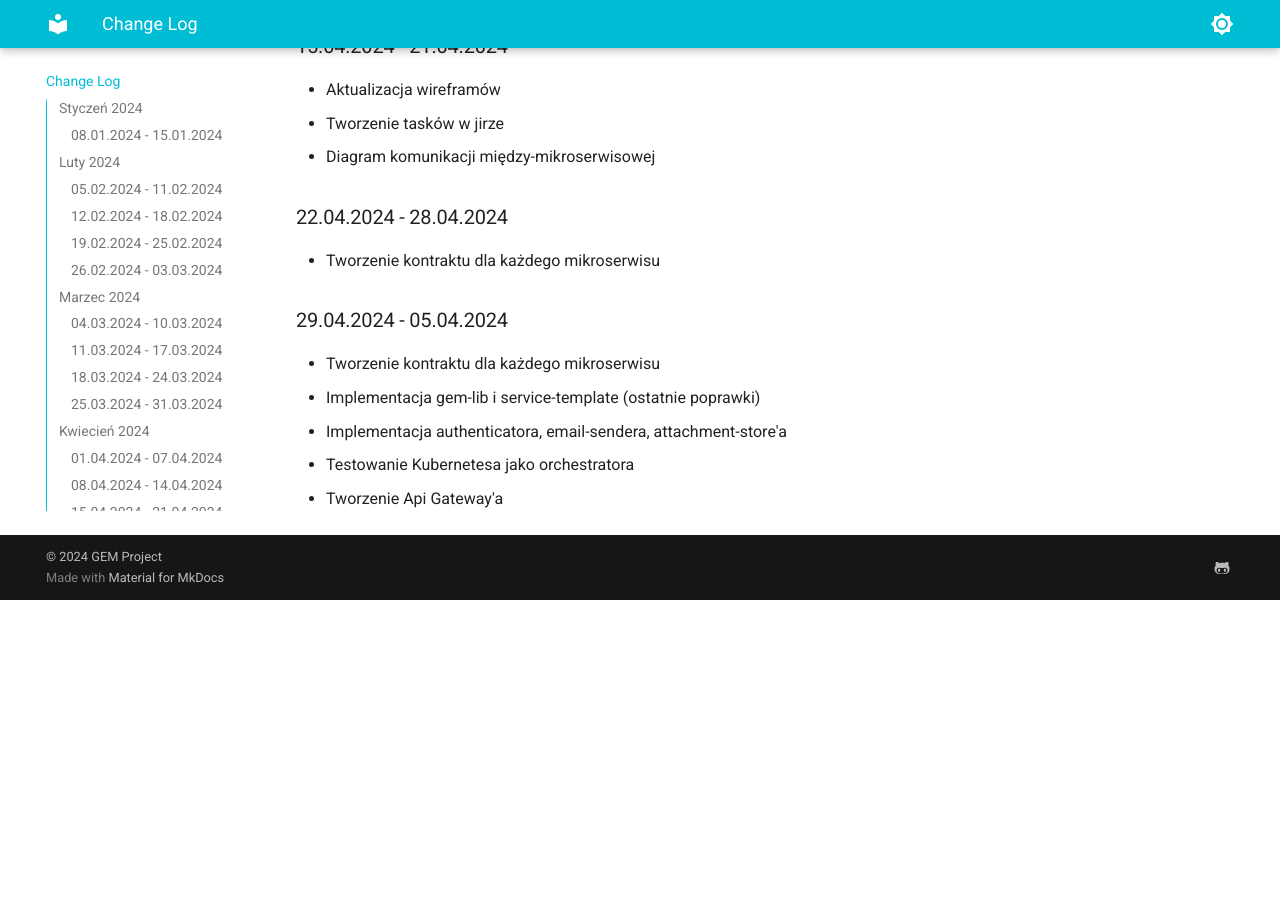
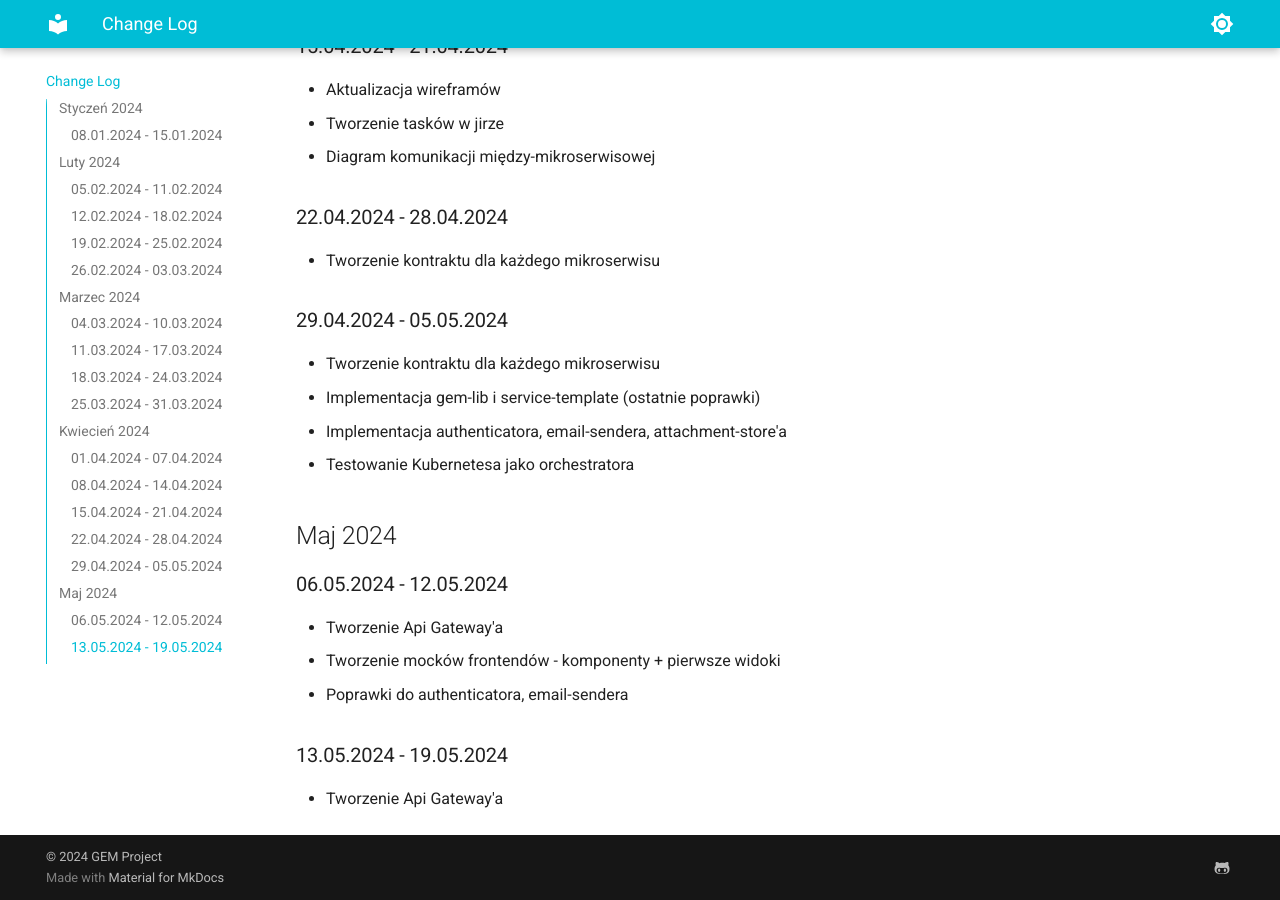
Before and after one commit to Group-Expense-Manager/gem-docs, an MkDocs documentation site: the page built from docs/change_log.md, in a window 1280 px wide and 900 px high, scrolled down 2236 px. Built offline with MkDocs 1.6.1 and Material for MkDocs 9.7.7, drawn with Linux system fonts in a browser that asks for light colours; before the commit the page ends 2836 px from its top, so only the background shows below that.

Commit message:
updated change log

```diff
--- a/docs/change_log.md
+++ b/docs/change_log.md
@@ -52,9 +52,15 @@
 * Diagram komunikacji między-mikroserwisowej
 ### 22.04.2024 - 28.04.2024
 * Tworzenie kontraktu dla każdego mikroserwisu
-### 29.04.2024 - 05.04.2024
+### 29.04.2024 - 05.05.2024
 * Tworzenie kontraktu dla każdego mikroserwisu
 * Implementacja gem-lib i service-template (ostatnie poprawki)
 * Implementacja authenticatora, email-sendera, attachment-store'a
 * Testowanie Kubernetesa jako orchestratora
+## Maj 2024
+### 06.05.2024 - 12.05.2024
 * Tworzenie Api Gateway'a
+* Tworzenie mocków frontendów - komponenty + pierwsze widoki
+* Poprawki do authenticatora, email-sendera
+### 13.05.2024 - 19.05.2024
+* Tworzenie Api Gateway'a
```
